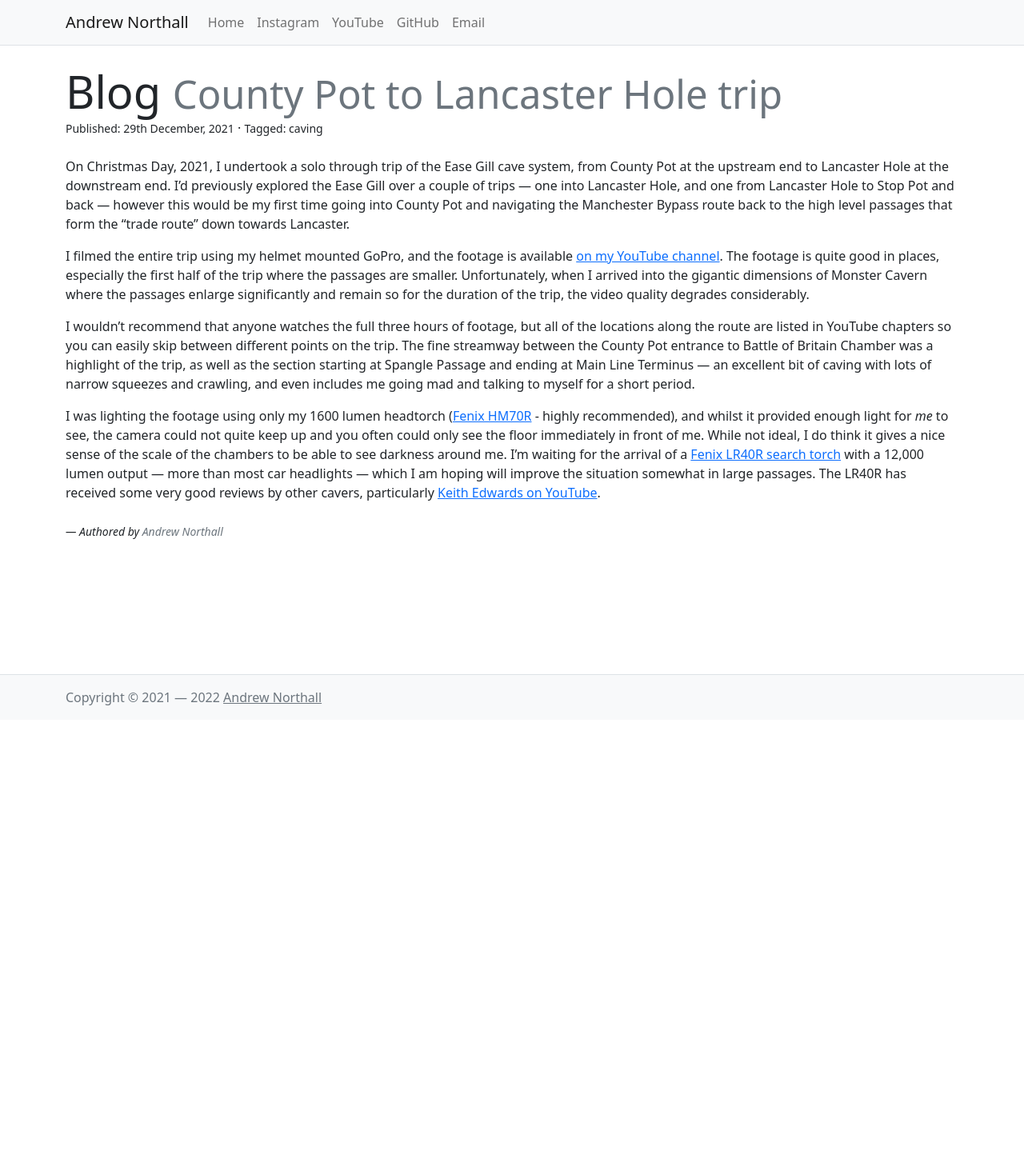
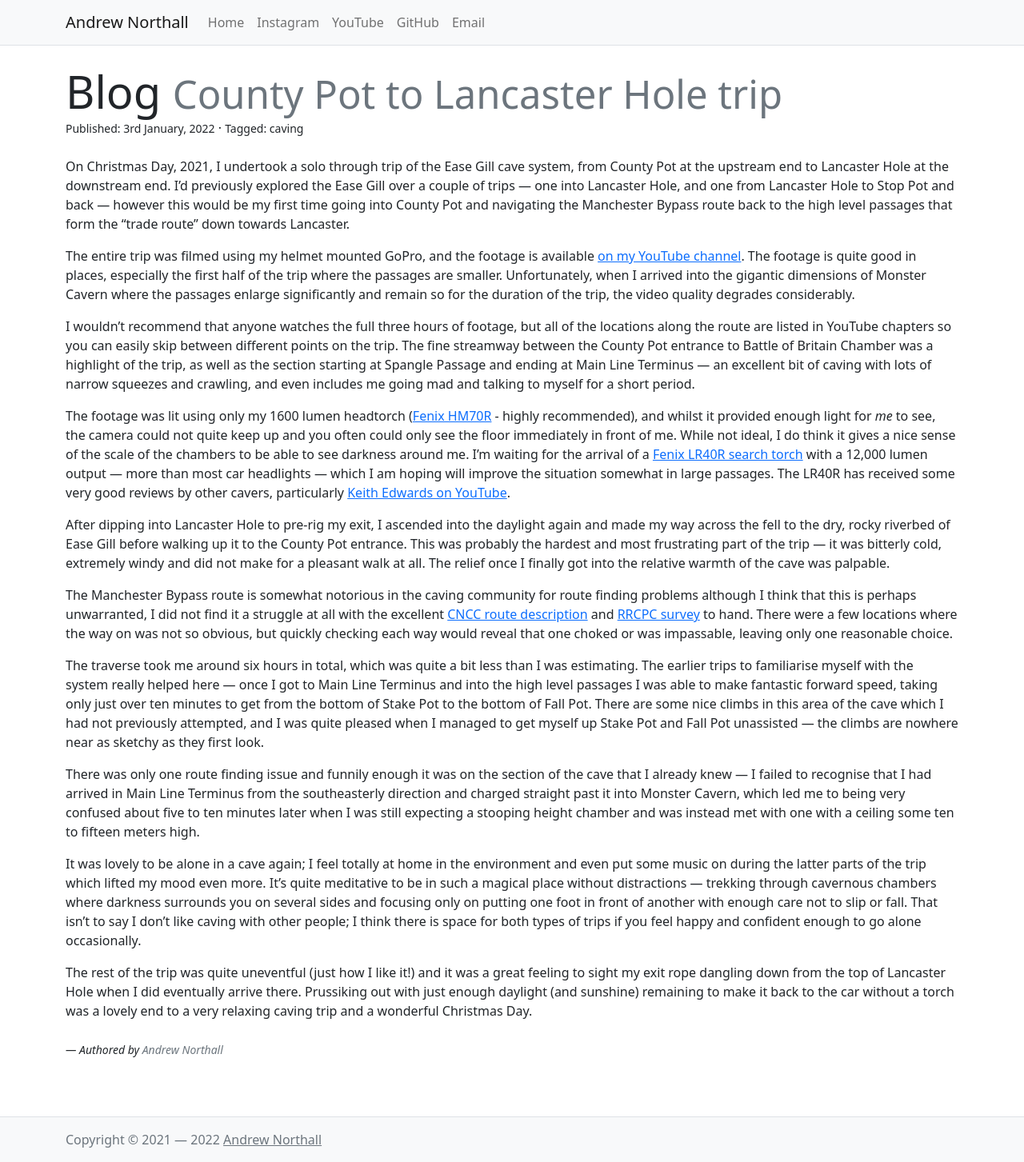
Before and after one commit to anorthall/northall.me.uk, a Jekyll site: the page built from www/_posts/2022-01-03-county-pot-to-lancaster.md, in a window 1280 px wide. Shown: the whole page at 80% size. Built offline with Jekyll 4.4.1, drawn with Linux system fonts in a browser that asks for light colours; before the commit the page ends 900 px from its top, so only the background shows below that.

Commit message:
Update County Pot to Lancaster post

```diff
--- a/www/_posts/2022-01-03-county-pot-to-lancaster.md
+++ b/www/_posts/2022-01-03-county-pot-to-lancaster.md
@@ -2,15 +2,27 @@
 layout: post
 title: County Pot to Lancaster Hole trip
 description: A through trip from County Pot to Lancaster Hole, conducted on Christmas Day, 2021.
-pub_date: 29th December, 2021
+pub_date: 3rd January, 2022
 tags: caving
 permalink: /posts/county-pot-to-lancaster-hole/
 ---
 
 On Christmas Day, 2021, I undertook a solo through trip of the Ease Gill cave system, from County Pot at the upstream end to Lancaster Hole at the downstream end. I'd previously explored the Ease Gill over a couple of trips &mdash; one into Lancaster Hole, and one from Lancaster Hole to Stop Pot and back &mdash; however this would be my first time going into County Pot and navigating the Manchester Bypass route back to the high level passages that form the "trade route" down towards Lancaster.
 
-I filmed the entire trip using my helmet mounted GoPro, and the footage is available [on my YouTube channel](https://www.youtube.com/watch?v=NT5qONvpBYA). The footage is quite good in places, especially the first half of the trip where the passages are smaller. Unfortunately, when I arrived into the gigantic dimensions of Monster Cavern where the passages enlarge significantly and remain so for the duration of the trip, the video quality degrades considerably.
+The entire trip was filmed using my helmet mounted GoPro, and the footage is available [on my YouTube channel](https://www.youtube.com/watch?v=NT5qONvpBYA). The footage is quite good in places, especially the first half of the trip where the passages are smaller. Unfortunately, when I arrived into the gigantic dimensions of Monster Cavern where the passages enlarge significantly and remain so for the duration of the trip, the video quality degrades considerably.
 
 I wouldn't recommend that anyone watches the full three hours of footage, but all of the locations along the route are listed in YouTube chapters so you can easily skip between different points on the trip. The fine streamway between the County Pot entrance to Battle of Britain Chamber was a highlight of the trip, as well as the section starting at Spangle Passage and ending at Main Line Terminus &mdash; an excellent bit of caving with lots of narrow squeezes and crawling, and even includes me going mad and talking to myself for a short period.
 
-I was lighting the footage using only my 1600 lumen headtorch ([Fenix HM70R](https://starlessriver.com/shop/fenix-hm70r/) - highly recommended), and whilst it provided enough light for *me* to see, the camera could not quite keep up and you often could only see the floor immediately in front of me. While not ideal, I do think it gives a nice sense of the scale of the chambers to be able to see darkness around me. I'm waiting for the arrival of a [Fenix LR40R search torch](https://www.amazon.co.uk/gp/product/B07V3ZJXHB/ref=ppx_yo_dt_b_asin_title_o03_s00?ie=UTF8&psc=1) with a 12,000 lumen output &mdash; more than most car headlights &mdash; which I am hoping will improve the situation somewhat in large passages. The LR40R has received some very good reviews by other cavers, particularly [Keith Edwards on YouTube](https://www.youtube.com/watch?v=VH_zf_2xxd8).
+The footage was lit using only my 1600 lumen headtorch ([Fenix HM70R](https://starlessriver.com/shop/fenix-hm70r/) - highly recommended), and whilst it provided enough light for *me* to see, the camera could not quite keep up and you often could only see the floor immediately in front of me. While not ideal, I do think it gives a nice sense of the scale of the chambers to be able to see darkness around me. I'm waiting for the arrival of a [Fenix LR40R search torch](https://www.amazon.co.uk/gp/product/B07V3ZJXHB/ref=ppx_yo_dt_b_asin_title_o03_s00?ie=UTF8&psc=1) with a 12,000 lumen output &mdash; more than most car headlights &mdash; which I am hoping will improve the situation somewhat in large passages. The LR40R has received some very good reviews by other cavers, particularly [Keith Edwards on YouTube](https://www.youtube.com/watch?v=VH_zf_2xxd8).
+
+After dipping into Lancaster Hole to pre-rig my exit, I ascended into the daylight again and made my way across the fell to the dry, rocky riverbed of Ease Gill before walking up it to the County Pot entrance. This was probably the hardest and most frustrating part of the trip &mdash; it was bitterly cold, extremely windy and did not make for a pleasant walk at all. The relief once I finally got into the relative warmth of the cave was palpable.
+
+The Manchester Bypass route is somewhat notorious in the caving community for route finding problems although I think that this is perhaps unwarranted, I did not find it a struggle at all with the excellent <a href="https://cncc.org.uk/caving/descriptions/?sort=new">CNCC route description</a> and <a href="http://www.rrcpc.org.uk/wordpress/">RRCPC survey</a> to hand. There were a few locations where the way on was not so obvious, but quickly checking each way would reveal that one choked or was impassable, leaving only one reasonable choice.
+
+The traverse took me around six hours in total, which was quite a bit less than I was estimating. The earlier trips to familiarise myself with the system really helped here &mdash; once I got to Main Line Terminus and into the high level passages I was able to make fantastic forward speed, taking only just over ten minutes to get from the bottom of Stake Pot to the bottom of Fall Pot. There are some nice climbs in this area of the cave which I had not previously attempted, and I was quite pleased when I managed to get myself up Stake Pot and Fall Pot unassisted &mdash; the climbs are nowhere near as sketchy as they first look.
+
+There was only one route finding issue and funnily enough it was on the section of the cave that I already knew &mdash; I failed to recognise that I had arrived in Main Line Terminus from the southeasterly direction and charged straight past it into Monster Cavern, which led me to being very confused about five to ten minutes later when I was still expecting a stooping height chamber and was instead met with one with a ceiling some ten to fifteen meters high.
+
+It was lovely to be alone in a cave again; I feel totally at home in the environment and even put some music on during the latter parts of the trip which lifted my mood even more. It's quite meditative to be in such a magical place without distractions &mdash; trekking through cavernous chambers where darkness surrounds you on several sides and focusing only on putting one foot in front of another with enough care not to slip or fall. That isn't to say I don't like caving with other people; I think there is space for both types of trips if you feel happy and confident enough to go alone occasionally.
+
+The rest of the trip was quite uneventful (just how I like it!) and it was a great feeling to sight my exit rope dangling down from the top of Lancaster Hole when I did eventually arrive there. Prussiking out with just enough daylight (and sunshine) remaining to make it back to the car without a torch was a lovely end to a very relaxing caving trip and a wonderful Christmas Day.
```
